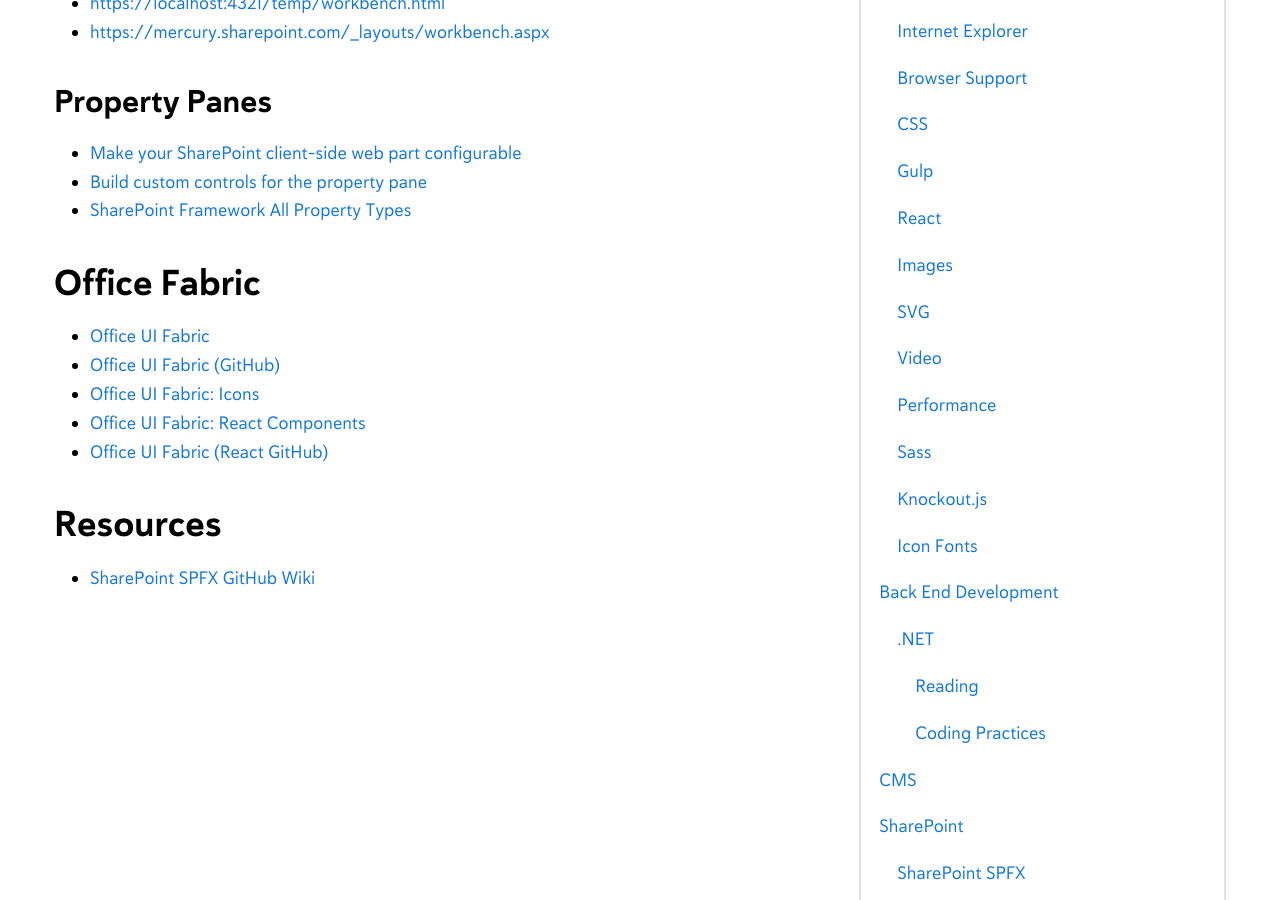
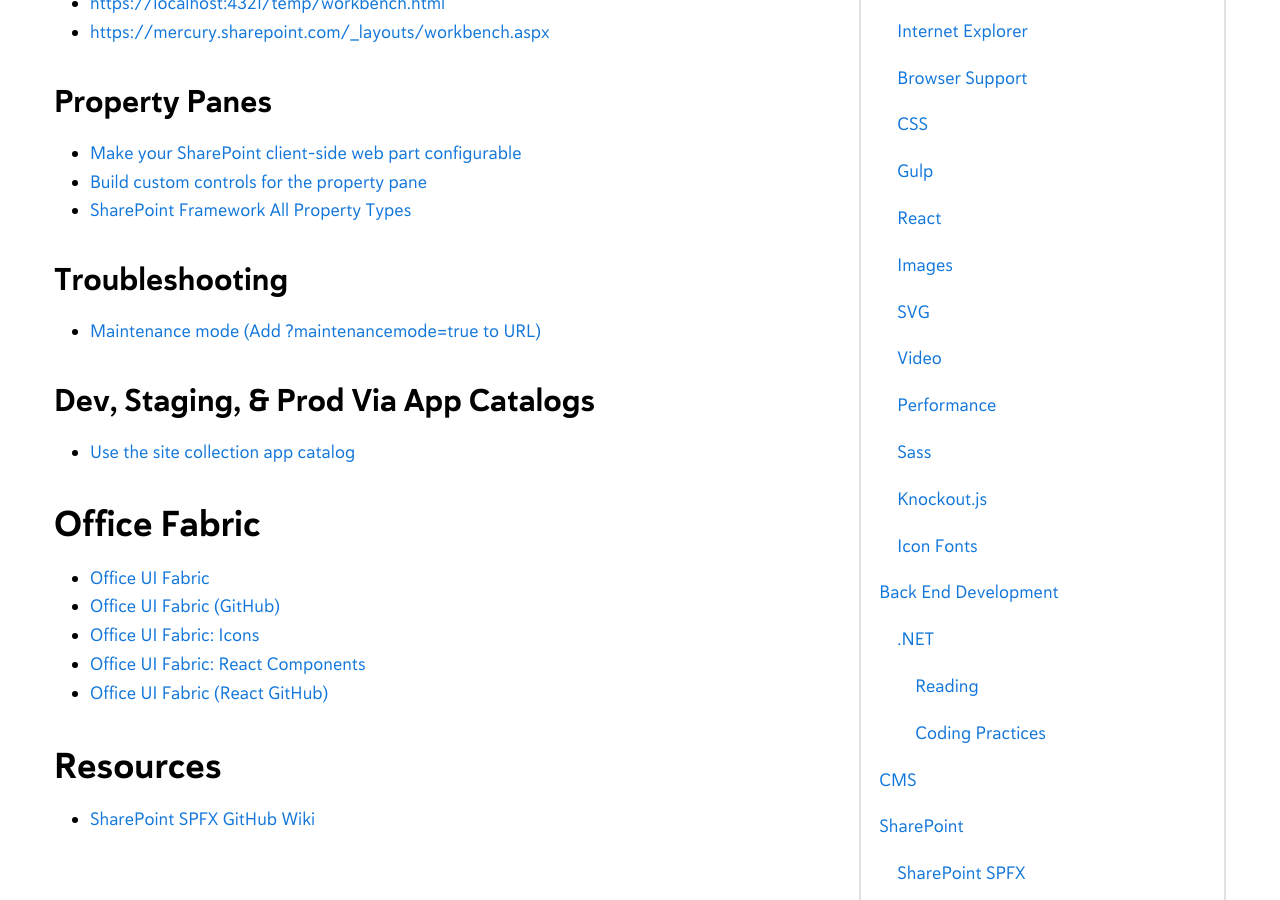
Before and after one commit to mercuryworks/developers-handbook, a Jekyll site: the page built from _posts/2018-01-29-sharepoint-spfx.markdown, in a window 1280 px wide and 900 px high, scrolled down 1300 px. Built offline with Jekyll 4.4.1, drawn with Linux system fonts in a browser that asks for light colours; comment, search, counter and statistics services are not loaded.

Commit message:
Added SPFX resources

```diff
--- a/_posts/2018-01-29-sharepoint-spfx.markdown
+++ b/_posts/2018-01-29-sharepoint-spfx.markdown
@@ -49,6 +49,14 @@
 * [Build custom controls for the property pane](https://docs.microsoft.com/en-us/sharepoint/dev/spfx/web-parts/guidance/build-custom-property-pane-controls){:target="_blank"}
 * [SharePoint Framework All Property Types](https://code.msdn.microsoft.com/office/SharePoint-Framework-All-fbc95eef#content){:target="_blank"}
 
+### Troubleshooting
+
+* [Maintenance mode (Add ?maintenancemode=true to URL)](https://docs.microsoft.com/en-us/sharepoint/dev/general-development/client-side-web-parts-maintenance-mode){:target="_blank"}
+
+### Dev, Staging, & Prod Via App Catalogs
+
+* [Use the site collection app catalog](https://docs.microsoft.com/en-us/sharepoint/dev/general-development/site-collection-app-catalog){:target="_blank"}
+
 ## Office Fabric
 
 * [Office UI Fabric](https://developer.microsoft.com/en-us/fabric){:target="_blank"}
```
